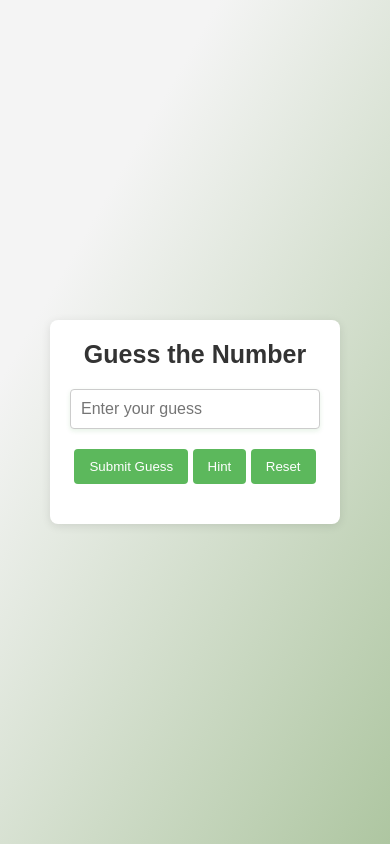
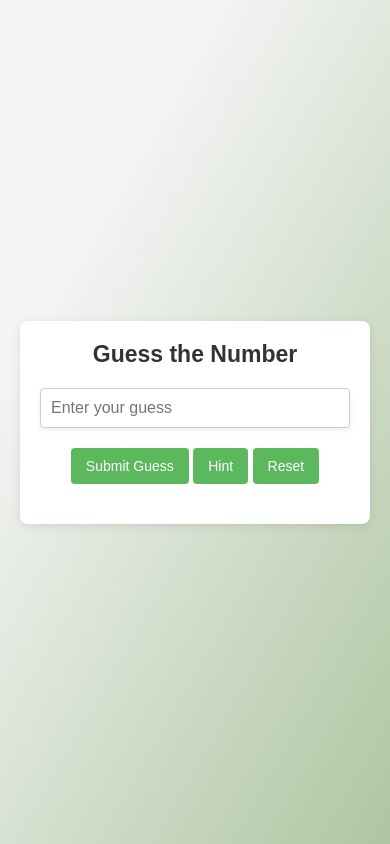
Before and after one commit to Sashriya/Guess-the-number, a plain HTML site: page index.html in a window 390 px wide. Drawn offline with Linux system fonts and the light colour scheme.

Commit message:
Update index.html

```diff
--- a/index.html
+++ b/index.html
@@ -36,8 +36,30 @@
 
     h1 {
         margin-bottom: 20px;
-        font-size: 25px;
+        font-size: 27px;
         color: #333;
+    }
+
+    @media screen and (max-width: 576px) {
+        body {
+            padding: 20px;
+        }
+
+        h1 {
+            font-size: 23px;
+        }
+
+        input[type="text"] {
+            font-size: 14px;
+        }
+
+        button {
+            font-size: 14px;
+        }
+
+        p {
+            font-size: 16px;
+        }
     }
 
     input[type="text"] {
```
